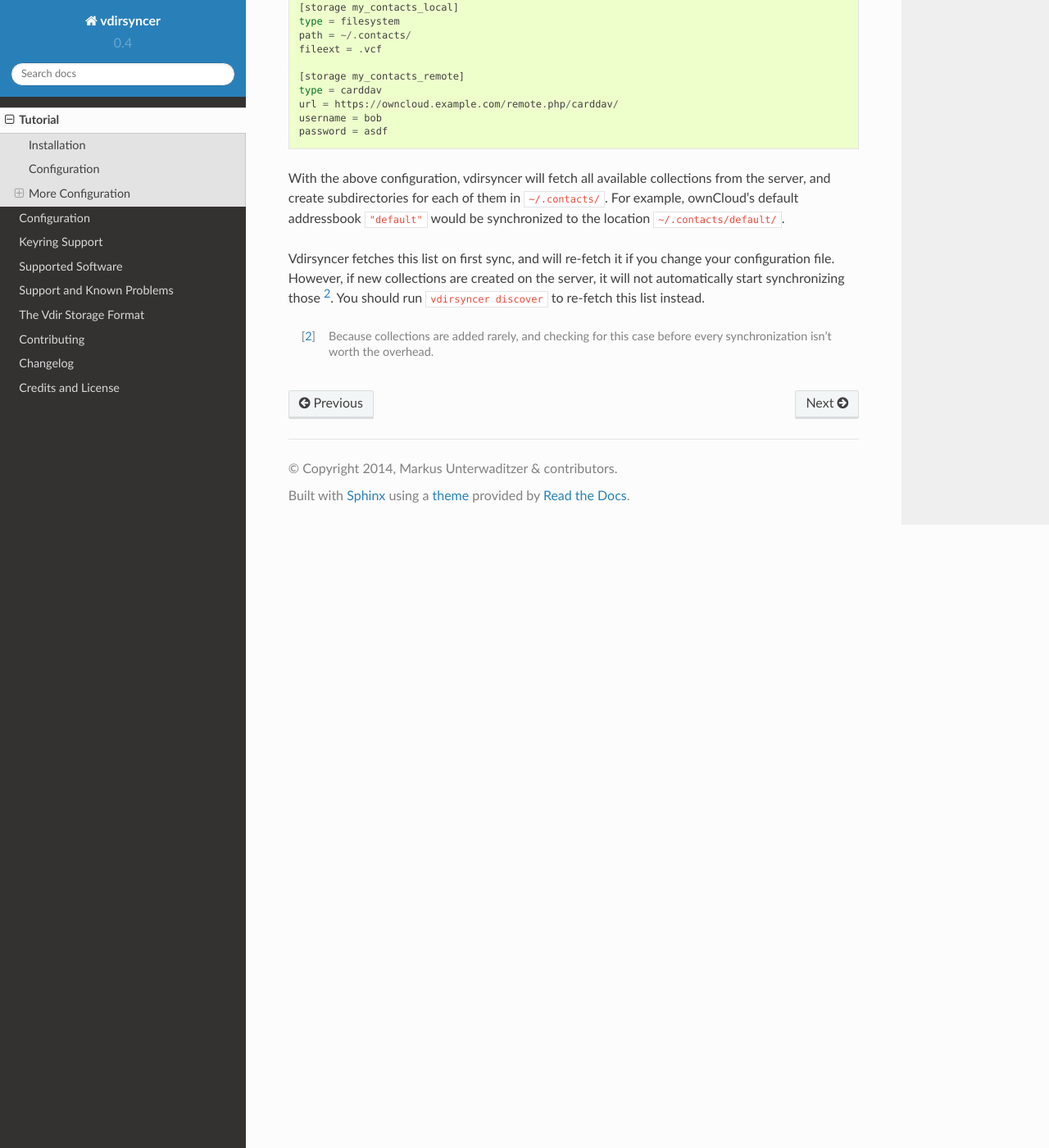
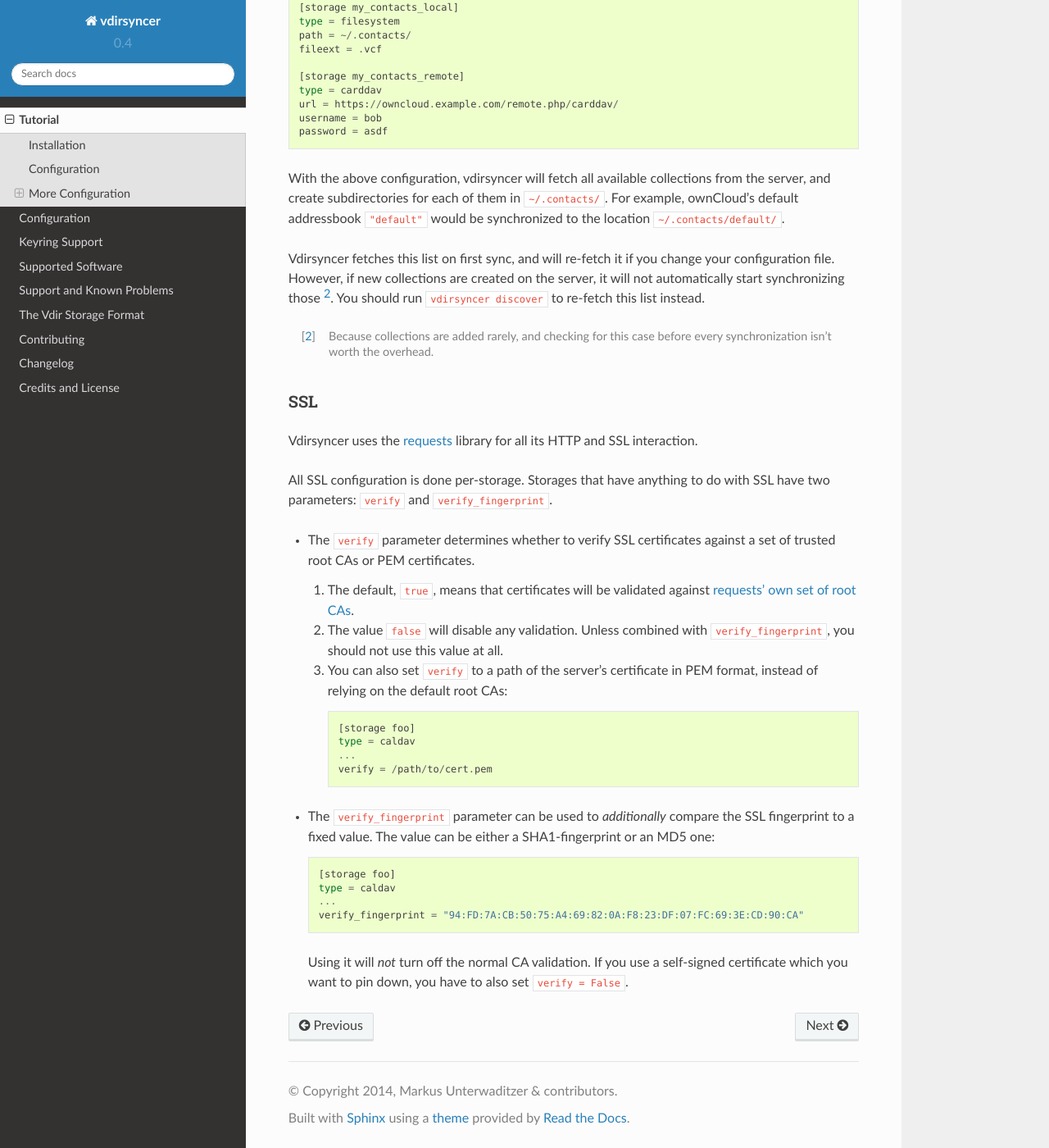
Before and after one commit to pimutils/vdirsyncer, a Sphinx documentation site: the page built from docs/tutorial.rst, in a window 1280 px wide and 1400 px high, scrolled down 2436 px. Shown: the whole window at 82% size. Built offline with Sphinx 7.4.7 and the Read the Docs theme 2.0.0, drawn with Linux system fonts in a browser that asks for light colours.

Commit message:
Add documentation about certificate validation

```diff
--- a/docs/tutorial.rst
+++ b/docs/tutorial.rst
@@ -143,3 +143,44 @@ it will not automatically start synchronizing those [2]_. You should run
 
 .. [2] Because collections are added rarely, and checking for this case before
    every synchronization isn't worth the overhead.
+
+SSL
+---
+
+Vdirsyncer uses the requests_ library for all its HTTP and SSL interaction.
+
+All SSL configuration is done per-storage. Storages that have anything to do
+with SSL have two parameters: ``verify`` and ``verify_fingerprint``.
+
+- The ``verify`` parameter determines whether to verify SSL certificates
+  against a set of trusted root CAs or PEM certificates.
+
+  1. The default, ``true``, means that certificates will be validated against
+     `requests' own set of root CAs
+     <http://www.python-requests.org/en/latest/user/advanced/#ca-certificates>`_.
+
+  2. The value ``false`` will disable any validation. Unless combined with
+     ``verify_fingerprint``, you should not use this value at all.
+
+  3. You can also set ``verify`` to a path of the server's certificate in PEM
+     format, instead of relying on the default root CAs::
+
+         [storage foo]
+         type = caldav
+         ...
+         verify = /path/to/cert.pem
+
+- The ``verify_fingerprint`` parameter can be used to *additionally* compare
+  the SSL fingerprint to a fixed value. The value can be either a
+  SHA1-fingerprint or an MD5 one::
+
+      [storage foo]
+      type = caldav
+      ...
+      verify_fingerprint = "94:FD:7A:CB:50:75:A4:69:82:0A:F8:23:DF:07:FC:69:3E:CD:90:CA"
+
+  Using it will *not* turn off the normal CA validation. If you use a
+  self-signed certificate which you want to pin down, you have to also set
+  ``verify = False``.
+
+.. _requests: www.python-requests.org/
```
